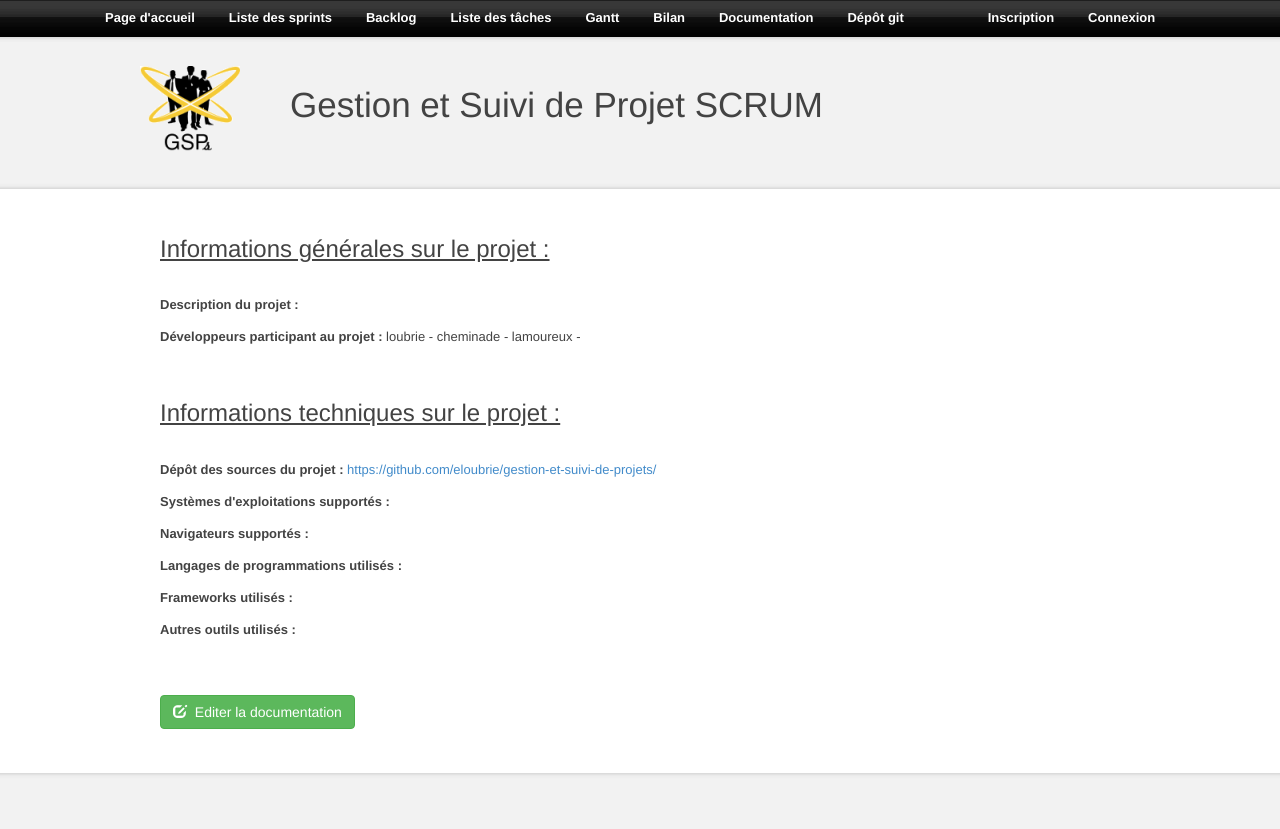
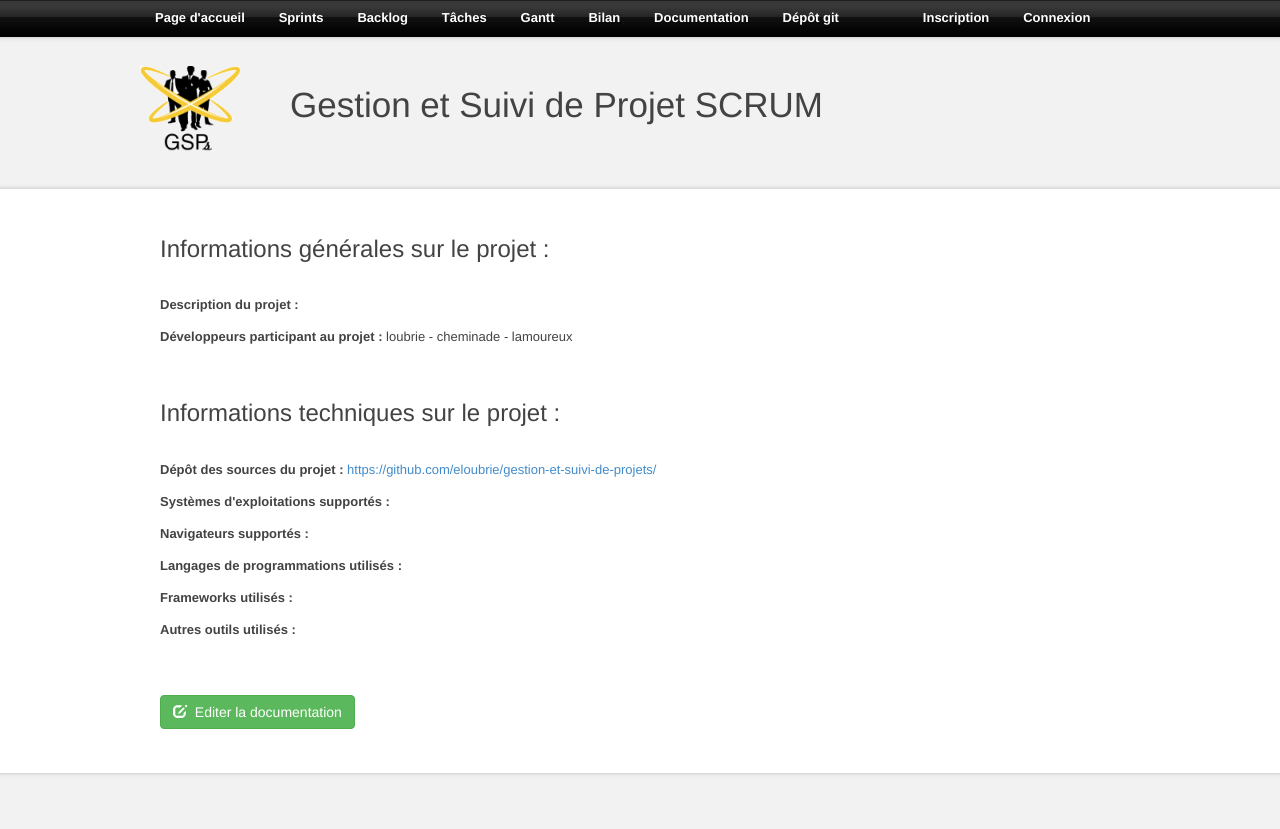
Before and after one commit to eloubrie/gestion-et-suivi-de-projets, a PHP site: page /documentation.php in a window 1280 px wide. Run offline with PHP 8.4, Linux system fonts and the light colour scheme; data comes from the database, SQL or seed files in the repository.

Commit message:
Petites correction docs + menu

```diff
--- a/dev/src/controllers/documentation.php
+++ b/dev/src/controllers/documentation.php
@@ -22,8 +22,13 @@ class ControllerDocumentation
 
         private function _buildDevelopersList($developersList)
         {
-                foreach ($developersList as $developer) {
-                        echo $developer['pseudo'].' - ';
+				$a = 0;
+                foreach ($developersList as $developer)
+				{
+						if($a>0)
+						{ echo ' - '; }
+                        echo $developer['pseudo'];
+						$a = 1;
                 }
         }
 
@@ -33,19 +38,18 @@ class ControllerDocumentation
 			$devs = $this->modelDev->_getDevelopers();
 			$git = $this->modelGit->_getGitURL()->fetch(PDO::FETCH_ASSOC);
 			?>
-                <h3 style="text-decoration: underline;">Informations générales sur le projet :</h3><br />
+			<h3>Informations générales sur le projet :</h3><br />
 			<p><b>Description du projet :</b> <?php echo $documentation['description']; ?></p>
 			<p><b>Développeurs participant au projet :</b> <?php $this->_buildDevelopersList($devs); ?></p>
 			<br />
 
-                <h3 style="text-decoration: underline;">Informations techniques sur le projet :</h3><br />
+			<h3>Informations techniques sur le projet :</h3><br />
 			<p><b>Dépôt des sources du projet :</b> <a href="<?php echo $git['lien']; ?>"><?php echo $git['lien']; ?></a></p>
 			<p><b>Systèmes d'exploitations supportés :</b> <?php echo $documentation['systemes_exploitation']; ?></p>
 			<p><b>Navigateurs supportés :</b> <?php echo $documentation['navigateurs']; ?></p>
 			<p><b>Langages de programmations utilisés :</b> <?php echo $documentation['langages']; ?></p>
 			<p><b>Frameworks utilisés :</b> <?php echo $documentation['frameworks']; ?></p>
 			<p><b>Autres outils utilisés :</b> <?php echo $documentation['autres_outils']; ?></p>
-
 			<?php
 		}
 
--- a/dev/src/structure/design/style.css
+++ b/dev/src/structure/design/style.css
@@ -110,7 +110,7 @@ img
 
 #menu
 {
-	width : 1100px;
+	width : 1000px;
 	height : 36px;
 	text-align : left;
 	padding-top : 7px;
--- a/dev/src/structure/top_page.php
+++ b/dev/src/structure/top_page.php
@@ -18,9 +18,9 @@ session_start();
 
 				<div id="menu">
 					<a href="index.php">Page d'accueil</a>
-                    <a href="sprint_list.php">Liste des sprints</a>
+                    <a href="sprint_list.php">Sprints</a>
 					<a href="backlog.php">Backlog</a>
-					<a href="tasc_list.php">Liste des tâches</a>
+					<a href="tasc_list.php">Tâches</a>
 					<a href="gantt.php">Gantt</a>
 					<a href="results.php">Bilan</a>
                                         <a href="documentation.php">Documentation</a>
```
Lines whose indentation alone changed are shown as unchanged.
